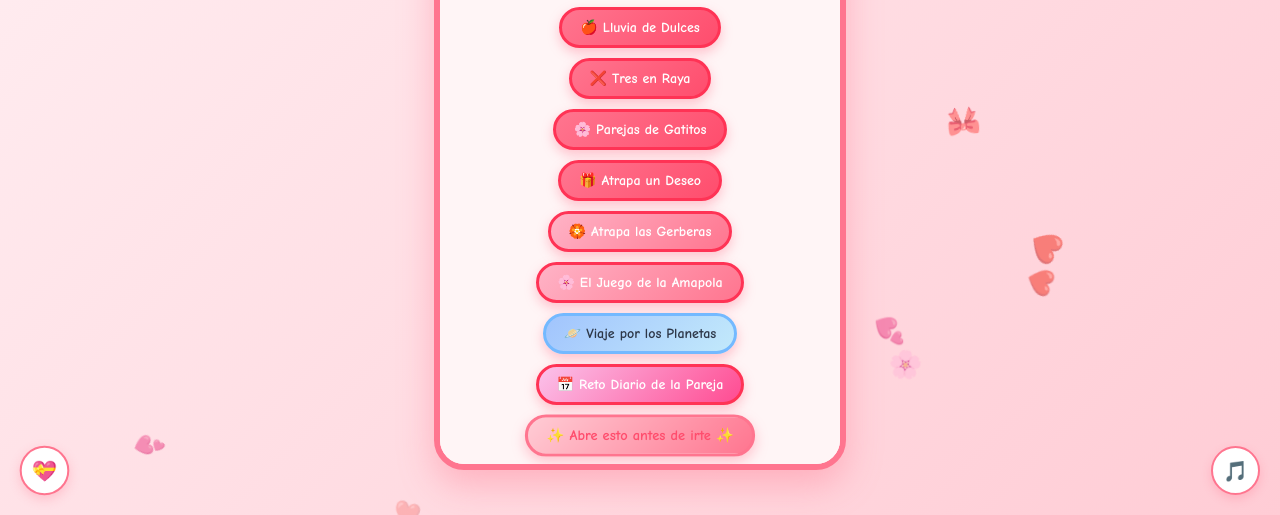
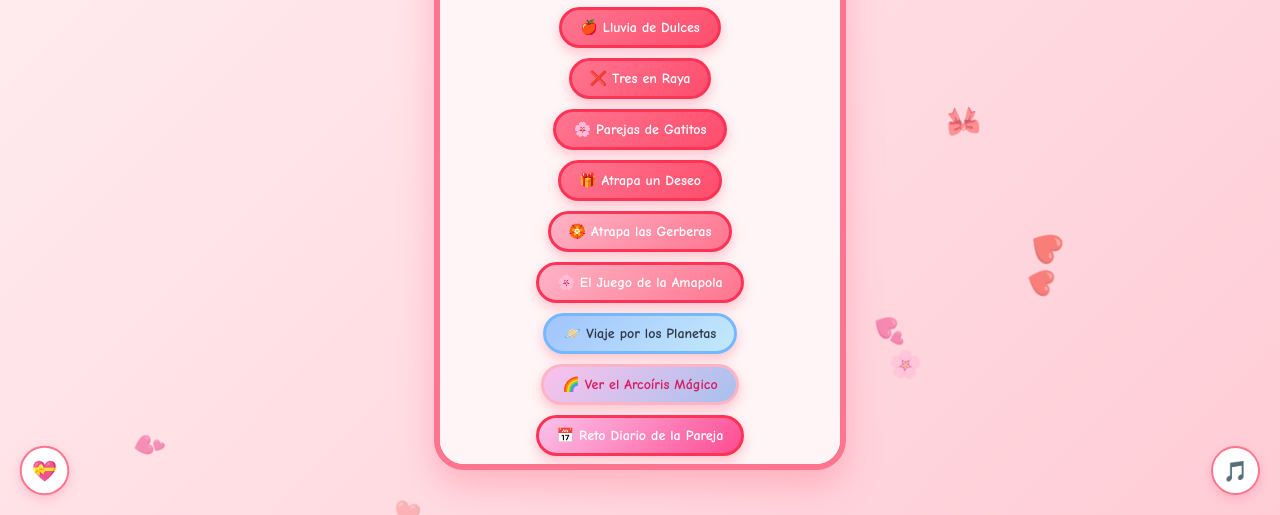
Before and after one commit to Byfranklxn/Franklin_fix, a plain HTML site: page index.html in a window 1280 px wide. Shown: the part 285-800 px from the top of the page. Drawn offline with Linux system fonts and the light colour scheme.

Commit message:
Update index.html

```diff
--- a/index.html
+++ b/index.html
@@ -702,6 +702,9 @@
 
             <!-- ENLACE EXTERNO A PLNETA.HTML -->
             <a href="plneta.html" class="btn" style="background: linear-gradient(135deg, #a1c4fd, #c2e9fb); color: #2d3748; border: 3px solid #74b9ff;">🪐 Viaje por los Planetas</a>
+
+            <!-- ENLACE EXTERNO A ARCOIRIS.HTML -->
+            <a href="arcoiris.html" class="btn" style="background: linear-gradient(135deg, #fbc2eb, #a6c1ee); color: #d81b60; border: 3px solid #ffb3c6;">🌈 Ver el Arcoíris Mágico</a>
 
             <button class="btn" onclick="switchScreen('retoScreen')" style="background: linear-gradient(135deg, #fbc2eb, #ff4b91);">📅 Reto Diario de la Pareja</button>
             <button class="btn btn-special" onclick="openGame('specialScreen', initSpecial)">✨ Abre esto antes de irte ✨</button>
```
